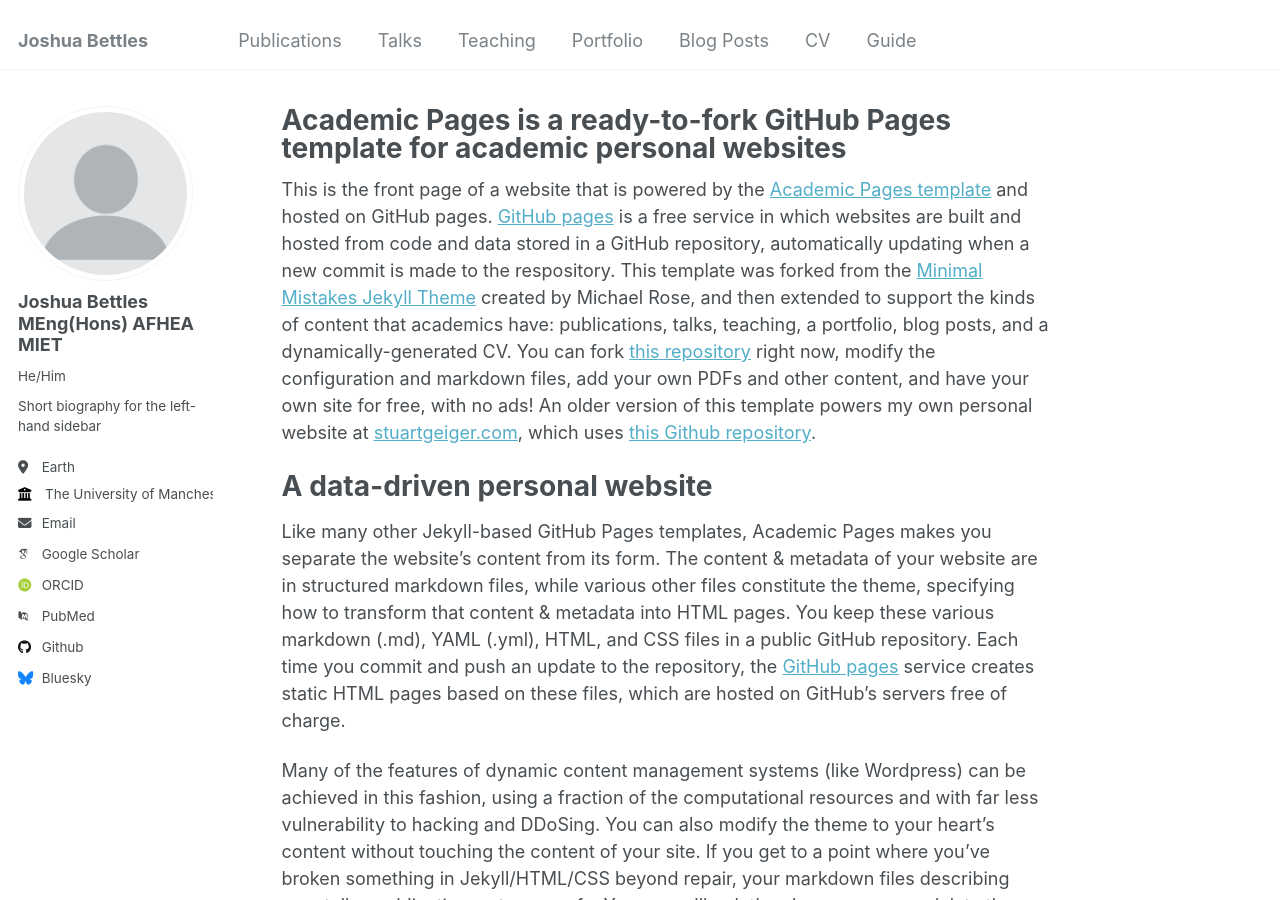
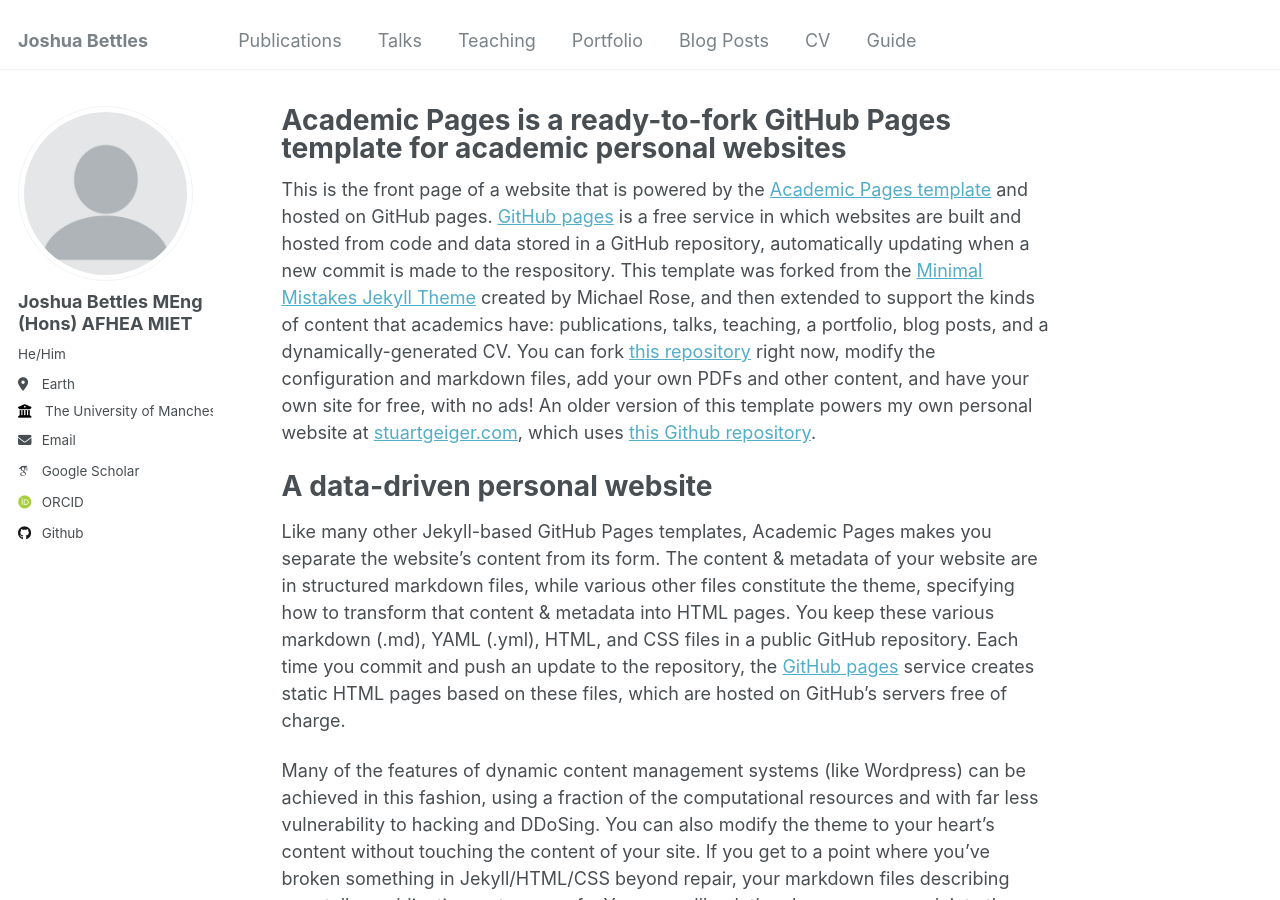
Before and after one commit to Joshua-Bettles/joshua-bettles.github.io, a Jekyll site: the page built from _pages/about.md, in a window 1280 px wide and 900 px high. Built offline with Jekyll 4.4.1, drawn with Linux system fonts in a browser that asks for light colours; some web fonts are replaced.

Commit message:
Update _config.yml

```diff
--- a/_config.yml
+++ b/_config.yml
@@ -12,7 +12,7 @@
 title_separator          : "-"
 name                     : &name "Joshua Bettles"
 description              : &description "personal description"
-url                      : https://academicpages.github.io # the base hostname & protocol for your site e.g. "https://mmistakes.github.io"
+url                      : https://joshua-bettles.github.io # the base hostname & protocol for your site e.g. "https://mmistakes.github.io"
 baseurl                  : "" # the subpath of your site, e.g. "/blog"
 repository               : "academicpages/academicpages.github.io"
 
@@ -22,9 +22,9 @@
 author:
   # Biographic information
   avatar           : "profile.png"
-  name             : "Joshua Bettles MEng(Hons) AFHEA MIET"
+  name             : "Joshua Bettles MEng (Hons) AFHEA MIET"
   pronouns         : "He/Him" # example: "she/her"
-  bio              : "Short biography for the left-hand sidebar"
+  bio              : #"Short biography for the left-hand sidebar"
   location         : "Earth"
   employer         : "The University of Manchester"
   uri              : # URL
@@ -36,19 +36,19 @@
   impactstory      : # URL
   orcid            : "http://orcid.org/yourorcidurl"
   semantic         : # URL
-  pubmed           : "https://www.ncbi.nlm.nih.gov/pubmed/?term=john+snow"
+  pubmed           : #"https://www.ncbi.nlm.nih.gov/pubmed/?term=john+snow"
   researchgate     : # URL
 
   # Repositories and software development
   bitbucket        : # Username - Update with your username on the site
   codepen          : # Username
   dribbble         : # Username
-  github           : "academicpages"
+  github           : "Joshua-Bettles"
   kaggle           : # Username
   stackoverflow    : # User number or user number and name (i.e., use "1" or "1/jeff-atwood")
 
   # Social media
-  bluesky          : "bsky.app" # Replace this with you Bluesky username
+  bluesky          : #"bsky.app" # Replace this with you Bluesky username
   facebook         : # Username
   flickr           : # Username
   foursquare       : # Username
```
